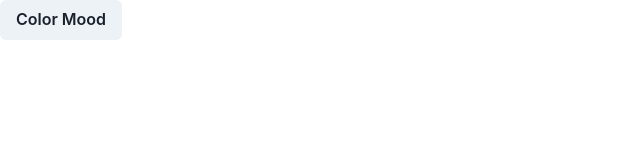
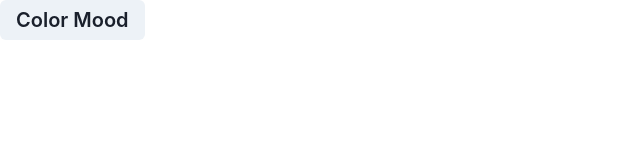
Before and after one commit to SerhiiKorniichuk/color-mood, a React (Create React App) app: page / in a window 1280 px wide. Shown: the top 160 px of the page, without its empty margins (0-640 px from the left). Built offline with nearby package versions, Linux system fonts and the light colour scheme.

Commit message:
ADD: styled-components library

```diff
--- /dev/null
+++ b/config-overrides.js
@@ -0,0 +1,5 @@
+// Overrides create-react-app webpack configs without ejecting
+// https://github.com/timarney/react-app-rewired
+
+const { useBabelRc, override } = require('customize-cra')
+module.exports = override(useBabelRc())
--- a/src/App.tsx
+++ b/src/App.tsx
@@ -1,11 +1,18 @@
 import { Button, ChakraProvider } from '@chakra-ui/react'
+import styled from 'styled-components'
 import './App.css'
 import { theme } from './common/theme'
+
+const StyledButton = styled(Button)`
+  &.chakra-button {
+    font-size: 20px;
+  }
+`
 
 function App() {
   return (
     <ChakraProvider theme={theme}>
-      <Button>Color Mood</Button>
+      <StyledButton>Color Mood</StyledButton>
     </ChakraProvider>
   )
 }
```
Also changed, not shown: package.json (+9 -4 lines), .babelrc (added), 2 other files (tests, documents, lock files or other folders).
